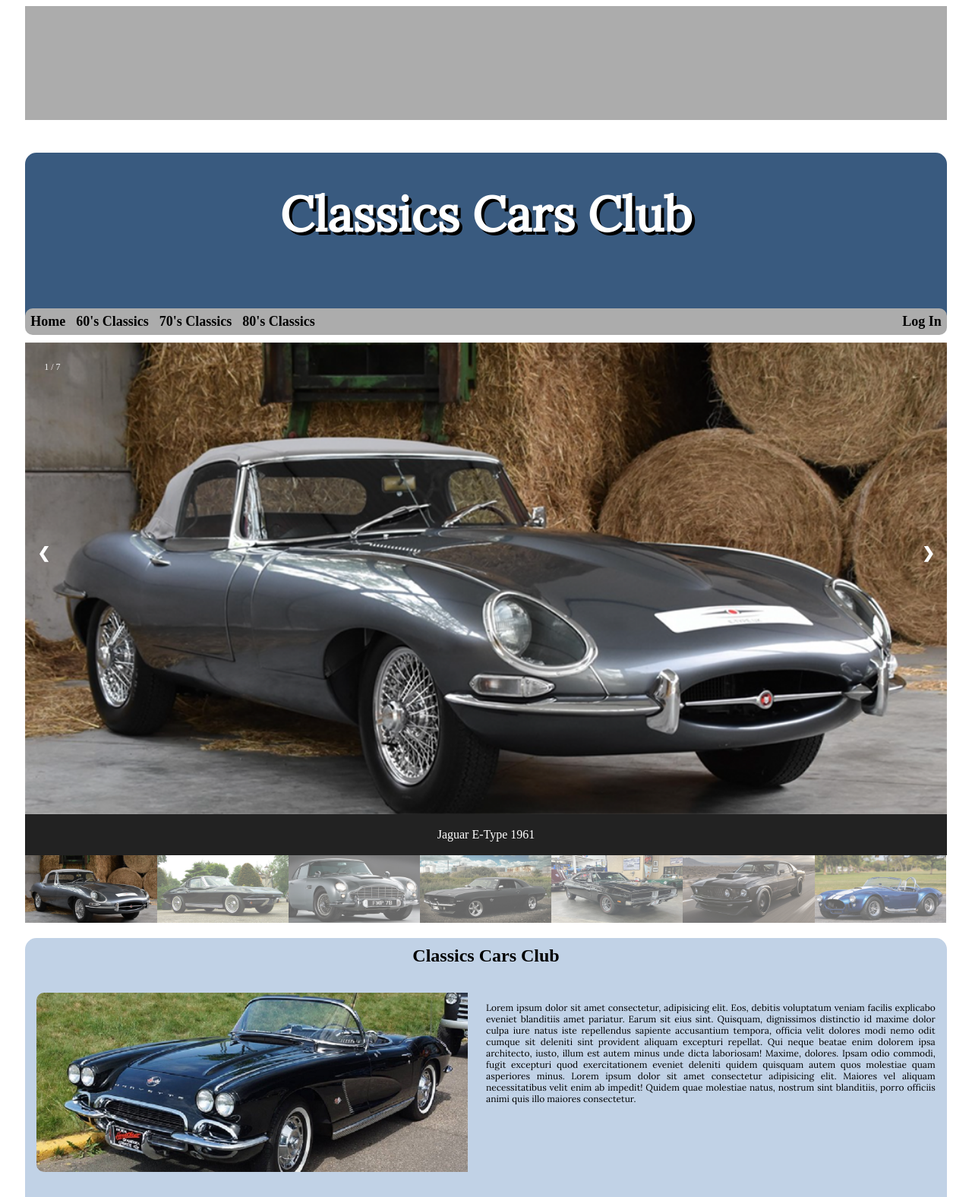
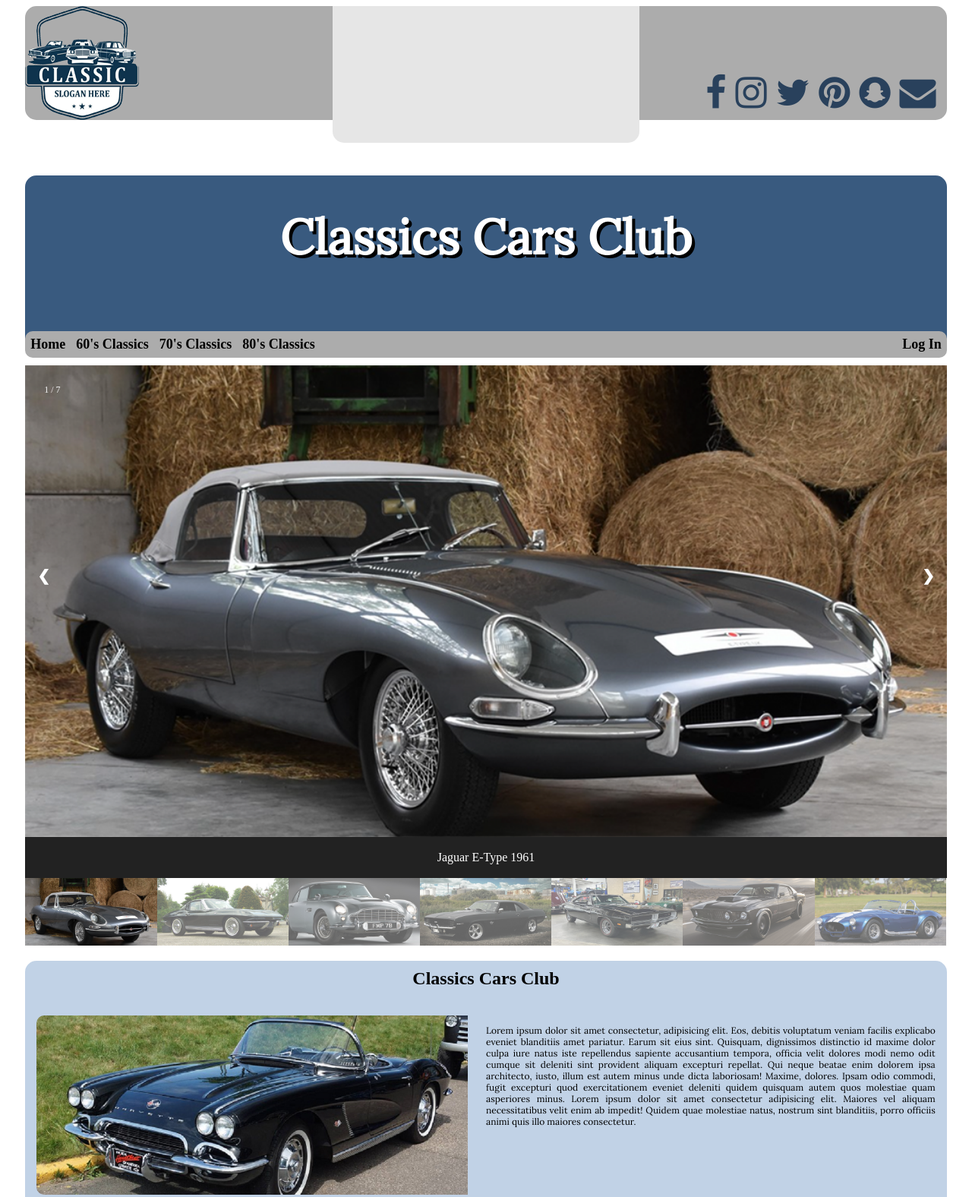
Before and after one commit to enillopez01/PW2_proyecto, a plain HTML site: page index.html in a window 1280 px wide. Shown: the top 1576 px of the page at 76% size. Drawn offline with Linux system fonts and the light colour scheme; a web font is replaced by a local one.

Commit message:
Ver 0.0.07
Avance 13feb24

```diff
--- a/css/style.css
+++ b/css/style.css
@@ -3,37 +3,58 @@
 }
 
 
-#header {
-    overflow: hidden;
+.left_col {
+    float: left;
+    position: relative;
     background-color: #acacac;
+    width: 33.33%;
     height: 150px;
+    padding: auto;
+    border-top-left-radius: 15px;
+    border-bottom-left-radius: 15px;
+}
+
+.mid_col {
+    float: left;
+    position: relative;
+    background-color: #e6e6e6;
+    width: 33.33%;
+    height: 180px;
+    padding: 7px;
+    border-bottom-left-radius: 15px;
+    border-bottom-right-radius: 15px;
+}
+
+
+
+.rigth_col a {
+    text-decoration: none;
+    color: #29415c;
+    padding: 4px;
 
 }
 
-#header_left {
-    overflow: hidden;
+.rigth_col {
     float: left;
-    display: block;
     position: relative;
+    background-color: #acacac;
+    width: 33.33%;
+    height: 150px;
+    padding-top: 90px;
+    padding-right: 10px;
+    border-top-right-radius: 15px;
+    border-bottom-right-radius: 15px;
+    text-align: right;
 }
 
-#header_middle {
-    position: relative;
 
+
+.header::after {
+    content: "";
+    display: table;
+    clear: both;
 }
 
-#header div.social {
-    overflow: hidden;
-    float: right;
-    display: block;
-    background-color: #6e9fc1;
-}
-
-.social a {
-    color: #000;
-    text-decoration: none;
-font-size: xx-large;
-}
 
 .body_1,
 section,
--- a/index.html
+++ b/index.html
@@ -26,19 +26,26 @@ Enil Enrique Lopez Cruz     2016-1007-0128
 
 <body>
     <!--Encabezado-->
-    <header class="header" id="header">
+    <header class="header">
+        <div class="left_col"><img src="/img/classic-car-and-dealer-logo-vector-150x150px.png" alt="logo"></div>
+
+        <div class="mid_col">
+            <div class="logo"></div>
+        </div>
+
+        <div class="rigth_col">
+                <a href="https://www.facebook.com/"><i class="fa fa-facebook fa-3x"></i></a>
+                <a href="https://www.instagram.com/"><i class="fa fa-instagram fa-3x"></i></a>
+                <a href="https://twitter.com/"><i class="fa fa-twitter fa-3x"></i></a>
+                <a href="https://www.pinterest.com/"><i class="fa fa-pinterest fa-3x"></i></a>
+                <a href="https://www.snapchat.com/"><i class="fa fa-snapchat fa-3x"></i></a>
+                <a href="mailto:info@carsclubhnd.com"><i class="fa fa-envelope fa-3x"></i></a>
+        </div>
 
 
-        <div class="header_left"><img src="/img/classic-car-free-svg-file.png" alt=""></div>
-        <div></div>
+    </header>
 
-        <div class="social">
-            <a href=""> <img src="" alt="">Facebook</a>
-            <a href=""> <img src="" alt="">X</a>
-            <a href=""> <img src="" alt="">Instagram</a>
 
-        </div>
-    </header>
     <!--Boton para volver arriba-->
     <button onclick="topFunction()" id="btn_top" title="Go to top">Top</button>
 
@@ -150,7 +157,7 @@ Enil Enrique Lopez Cruz     2016-1007-0128
             <h2>Classics Cars Club</h2>
             <div class="first_row">
                 <img src="/img/60_cars/gorgeous-vintage-cars-from-the-1960s_full_width.jpg" type="img/jpg"
-                    alt="gorgeous-cars-from-1960s" id="gorgeous-cars-from-1960s" class="imgresponsive">
+                    alt="gorgeous-cars-from-1960s" class="imgresponsive">
 
                 <p class="first_row_p">Lorem ipsum dolor sit amet consectetur, adipisicing elit. Eos, debitis voluptatum
                     veniam facilis
@@ -165,11 +172,10 @@ Enil Enrique Lopez Cruz     2016-1007-0128
             </div>
 
         </div><!--Fin body_2-->
+    </div>
 
 
 
-
-    </div>
     <section>
         <article>
             <!--Pie -->
@@ -182,6 +188,7 @@ Enil Enrique Lopez Cruz     2016-1007-0128
 
             </div>
         </article>
+        <article> </article>
     </section>
 </body>
 <footer>
```
Also changed, not shown: img/classic-car-and-dealer-logo-vector - Copy.png (added), img/classic-car-and-dealer-logo-vector-150x150px.png (added).
